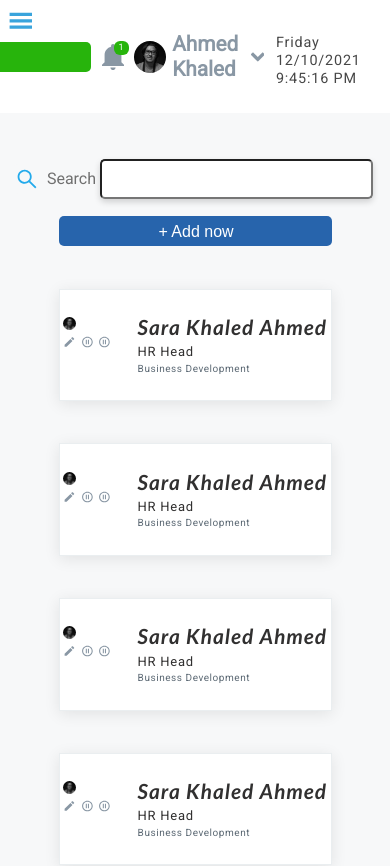
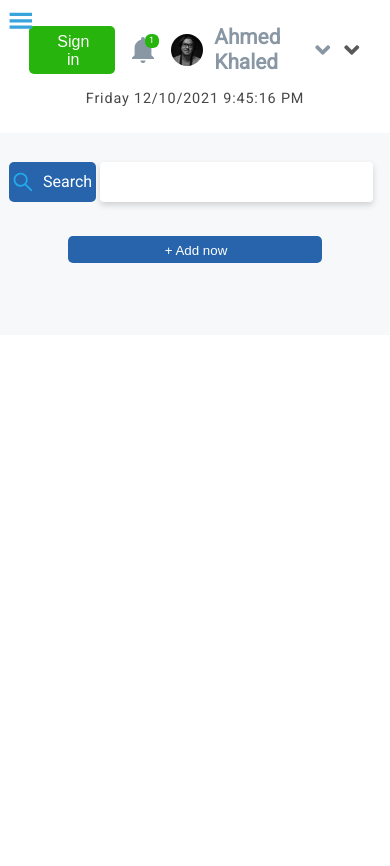
Before and after one commit to targerian/Arabic-Localizer, a React (Create React App) app: page / in a window 390 px wide. Shown: the top 866 px of the page. After the commit the page ends 844 px from the top, so only its background shows below. Built offline with nearby package versions, Linux system fonts and the light colour scheme.

Commit message:
context finished, search filter done, dynamic card added, responsive adjusted with 90%, I was planning to make a hamburger bar to replace the navbar on  small screens but I didn't have time, added left sidebar but didn't finish it, time! :)

```diff
--- a/src/App.js
+++ b/src/App.js
@@ -7,7 +7,7 @@ import { useState } from "react";
 import SideBar from "./SideBar/SideBar";
 
 function App() {
-  const [clientsData, setClientsData] = useState();
+  const [clientsData, setClientsData] = useState([]);
   const clienstValue = { clientsData, setClientsData };
   // ===========================//
   const [sidebaropen, setSideBarOpen] = useState(false);
@@ -15,8 +15,8 @@ function App() {
 
   return (
     <div className='App'>
-      <clientsContext.Provider value={clienstValue}>
-        <BrowserRouter>
+      <BrowserRouter>
+        <clientsContext.Provider value={clienstValue}>
           {sidebaropen && <SideBar setSideBarOpen={setSideBarOpen} />}
           <NavBar setSideBarOpen={setSideBarOpen} modalOpen={modalOpen} />
           <Routes>
@@ -31,8 +31,8 @@ function App() {
               }
             />
           </Routes>
-        </BrowserRouter>
-      </clientsContext.Provider>
+        </clientsContext.Provider>
+      </BrowserRouter>
     </div>
   );
 }
--- a/src/Btn/Btn.css
+++ b/src/Btn/Btn.css
@@ -24,6 +24,12 @@ button {
   box-sizing: border-box;
 }
 .weekend {
+  cursor: pointer;
+  display: flex;
+  justify-content: center;
+  align-items: center;
+  padding: 0.438rem 1.625rem 0.313rem 1.75rem;
+  border-radius: 0.313rem;
   background-color: var(--weekend);
   color: #fff;
 }
@@ -35,6 +41,6 @@ button {
 @media screen and (max-width: 900px) {
   .btn-container {
     font-size: 1rem;
-    width: 70vw;
+    /* width: 70vw; */
   }
 }
--- a/src/card/Card.css
+++ b/src/card/Card.css
@@ -31,12 +31,12 @@
 .hr-card-container {
   display: flex;
   flex-direction: row;
-  justify-content: center;
+  justify-content: flex-start;
   min-width: 20.8vw;
   background-color: #fff;
   box-shadow: 0 3px 15px 0 rgba(0, 0, 0, 0.09);
   border: solid 1px #eaeef0;
-  padding: 3vh 0.5vw;
+  padding: 3vh 2vw;
   gap: 10%;
   margin-bottom: 5vh;
   transform: scale(1);
@@ -64,9 +64,46 @@
   transform: scale(1.1);
   transition: transform ease-out 0.2s;
 }
+.card-info {
+  display: flex;
+  flex-direction: column;
+  justify-content: flex-start;
+  align-items: flex-start;
+}
+.attendance-statue {
+  width: 57px;
+  height: 17px;
+  padding: 2px 12px 2px 8px;
+  border-radius: 2px;
+  display: flex;
+  justify-content: center;
+  align-items: center;
+}
+.present {
+  color: var(--present);
+  background-color: rgba(39, 180, 12, 0.16);
+}
+.absent {
+  color: var(--absent);
+  background-color: rgba(255, 106, 106, 0.16);
+}
+.holdiay {
+  color: var(--holiday);
+  background-color: rgba(35, 170, 235, 0.16);
+}
+.onleave {
+  color: var(--leave);
+  background-color: rgba(137, 151, 164, 0.16);
+}
 
 @media screen and (max-width: 600px) {
   .hr-card-container {
     width: 70vw;
+    justify-content: center;
+  }
+  .hr-card-img {
+    max-width: 10vw;
+    max-height: 10vw;
+    border-radius: 5vw;
   }
 }
--- a/src/card/Card.jsx
+++ b/src/card/Card.jsx
@@ -2,23 +2,24 @@ import React from "react";
 import "./Card.css";
 import { MdModeEditOutline } from "react-icons/md";
 import { MdPauseCircleOutline } from "react-icons/md";
-import { c } from "react-icons/md";
+import { MdDeleteForever } from "react-icons/md";
 
-const Card = () => {
+const Card = ({ name, img, role, attendance, department }) => {
   return (
     <div className='hr-card-container'>
       <div className='card-img-options'>
-        <img className='hr-card-img' src='/images/test.jpg' alt='client' />
+        <img className='hr-card-img' src={img} alt='client' />
         <div className='image-options-container'>
           <MdModeEditOutline className='img-options' />
           <MdPauseCircleOutline className='img-options' />
-          <MdPauseCircleOutline className='img-options' />
+          <MdDeleteForever className='img-options' />
         </div>
       </div>
       <div className='card-info'>
-        <h1>Sara Khaled Ahmed</h1>
-        <h2>HR Head</h2>
-        <h3>Business Development</h3>
+        <h1>{name}</h1>
+        <h2>{role}</h2>
+        <h3>{department}</h3>
+        <div className={`attendance-statue ${attendance}`}>{attendance}</div>
       </div>
     </div>
   );
--- a/src/form-modal/FormModal.jsx
+++ b/src/form-modal/FormModal.jsx
@@ -27,6 +27,7 @@ const FormModal = ({ setModalOpen }) => {
       id: new Date().getMilliseconds(),
       fName: form.fName,
       email: form.email,
+      image: "/images/test.jpg",
       sDate: form.sDate,
       phone: form.phone,
       office: form.office,
@@ -38,8 +39,9 @@ const FormModal = ({ setModalOpen }) => {
       workFromHome: form.workFromHome,
     };
     console.log(employee);
-    setClientsData((prev) => ({ ...prev, employee }));
-    alert("submitted");
+    setClientsData((clientsData) => [...clientsData, employee]);
+    console.log("submitted");
+    setModalOpen(false);
   };
   //===========================================
   const handleFormChange = (e) => {
@@ -139,10 +141,11 @@ const FormModal = ({ setModalOpen }) => {
                   id='attendance'
                   placeholder='Select'
                 >
-                  <option value='attended'>attended</option>
-                  <option value='absent'>absent</option>{" "}
-                  <option value='holiday'>holiday</option>{" "}
-                  <option value='off'>off</option>
+                  <option value='present'>Present</option>
+                  <option value='weekend'>Weekend</option>
+                  <option value='absent'>Absent</option>{" "}
+                  <option value='holdiay'>Holiday</option>{" "}
+                  <option value='onleave'>On leave</option>{" "}
                 </select>
               </div>
             </div>
--- a/src/navbar/NavBar.jsx
+++ b/src/navbar/NavBar.jsx
@@ -27,6 +27,7 @@ const NavBar = ({ setSideBarOpen, modalOpen }) => {
             " " +
             new Date().toLocaleString().replace(",", "")}
         </span>
+        <div className='nav-links-specific-container'>
           <Btn to='/' color='green'>
             Sign in
           </Btn>
@@ -42,6 +43,7 @@ const NavBar = ({ setSideBarOpen, modalOpen }) => {
           <FaAngleDown className='nav-dropdown' />
         </div>
       </div>
+    </div>
   );
 };
 
--- a/src/navbar/Navbar.css
+++ b/src/navbar/Navbar.css
@@ -15,6 +15,11 @@
   justify-content: flex-end;
   align-items: center;
   gap: 1vw;
+}
+.nav-links-specific-container {
+  display: flex;
+  align-items: center;
+  justify-content: center;
 }
 .now-date {
   font-size: 0.9rem;
@@ -90,6 +95,10 @@
   .nav-links-container {
     width: 85vw;
     gap: 1.5vw;
+    flex-direction: column;
+  }
+  .nav-links-specific-container {
+    gap: 3vw;
   }
   span {
     order: 1;
--- a/src/pages/ClientsDashboard.css
+++ b/src/pages/ClientsDashboard.css
@@ -50,11 +50,26 @@
   color: #23aaeb;
   margin-right: 2vw;
 }
+.search-client {
+  width: 65vw;
+  border: none;
+  margin-right: 2vw;
+}
 .search {
   border-radius: 5px;
   margin-right: 1vw;
   width: 68vw;
   flex-grow: 1;
+}
+.weekend {
+  cursor: pointer;
+  display: flex;
+  justify-content: center;
+  align-items: center;
+  padding: 0.438rem 1.625rem 0.313rem 1.75rem;
+  border-radius: 0.313rem;
+  background-color: var(--weekend);
+  color: #fff;
 }
 .cards-container {
   margin-top: 5vh;
@@ -69,13 +84,19 @@
   .search {
     width: 50vw;
   }
+  .weekend {
+    margin-top: 4vh;
+    width: 65vw;
+  }
+  .search-label {
+    background-color: var(--weekend);
+    min-height: 40px;
+    color: #fff;
+    margin-right: 1vw;
+  }
 }
 @media screen and (max-width: 600px) {
   .search {
     width: 30vw;
   }
-  .search input {
-    width: 70vw;
-    margin-right: 0;
-  }
 }
--- a/src/pages/ClientsDashboard.jsx
+++ b/src/pages/ClientsDashboard.jsx
@@ -1,13 +1,31 @@
-import React, { useState } from "react";
+import React, { useContext, useState } from "react";
 import Btn from "../Btn/Btn";
 import Input from "../Input/Input";
 import "./ClientsDashboard.css";
 import { AiOutlineSearch } from "react-icons/ai";
 import Card from "../card/Card";
 import FormModal from "../form-modal/FormModal";
+import { clientsContext } from "../store/ContextProvider";
+import { useEffect } from "react/cjs/react.development";
 
 const ClientsDashboard = ({ setSideBarOpen, modalOpen, setModalOpen }) => {
+  const { clientsData, setClientsData } = useContext(clientsContext);
   const [search, setSearch] = useState("");
+  //===============================================
+  // handle search
+  const [filteredList, setFilteredList] = useState([]);
+
+  useEffect(() => {
+    setFilteredList(clientsData);
+  }, [clientsData]);
+
+  useEffect(() => {
+    const filtered = clientsData.filter((client) =>
+      client.fName.includes(search)
+    );
+    setFilteredList(filtered);
+  }, [search, clientsData]);
+
   return (
     <>
       {modalOpen && <FormModal setModalOpen={setModalOpen} />}
@@ -21,8 +39,8 @@ const ClientsDashboard = ({ setSideBarOpen, modalOpen, setModalOpen }) => {
               <AiOutlineSearch className='search-icon' />
               Search
             </label>
-            <Input
-              class='search'
+            <input
+              class='search-client'
               type='search'
               id='search'
               name='search'
@@ -30,33 +48,26 @@ const ClientsDashboard = ({ setSideBarOpen, modalOpen, setModalOpen }) => {
               onChange={(e) => setSearch(e.target.value)}
             />{" "}
           </div>
-          <Btn to={false} color='weekend' onClick={() => setModalOpen(true)}>
+          <button className='weekend' onClick={() => setModalOpen(true)}>
             + Add now
-          </Btn>
+          </button>
         </div>
         {/* ======================================================================== */}
         <div className='cards-container'>
-          <Card />
-          <Card />
-          <Card />
-          <Card />
-          <Card />
-          <Card />
-          <Card />
-          <Card />
-          <Card />
-          <Card />
-          <Card />
-          <Card />
-          <Card />
-          <Card />
-          <Card />
-          <Card />
-          <Card />
-          <Card />
-          <Card />
-          <Card />
-          <Card />
+          {filteredList ? (
+            filteredList.map((client) => (
+              <Card
+                key={client.id}
+                name={client.fName}
+                img={client.image}
+                role={client.role}
+                attendance={client.attendance}
+                department={client.department}
+              />
+            ))
+          ) : (
+            <span>no employees data</span>
+          )}
         </div>
       </div>
     </>
```
Also changed, not shown: src/Input/Input.jsx (+11 -1 lines). Lines whose indentation alone changed are shown as unchanged.
